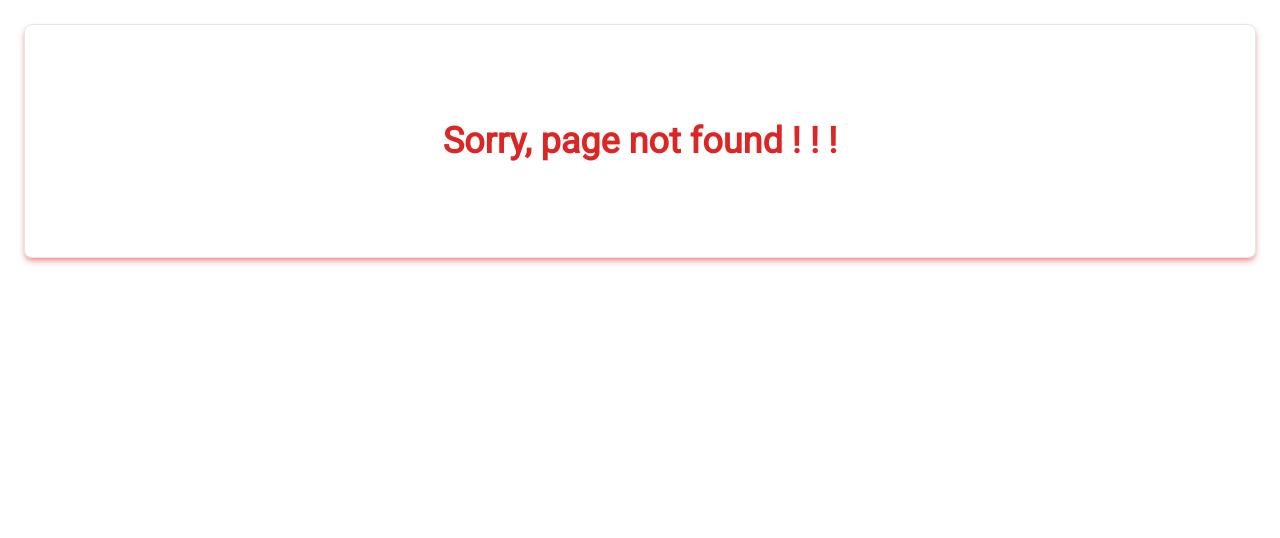
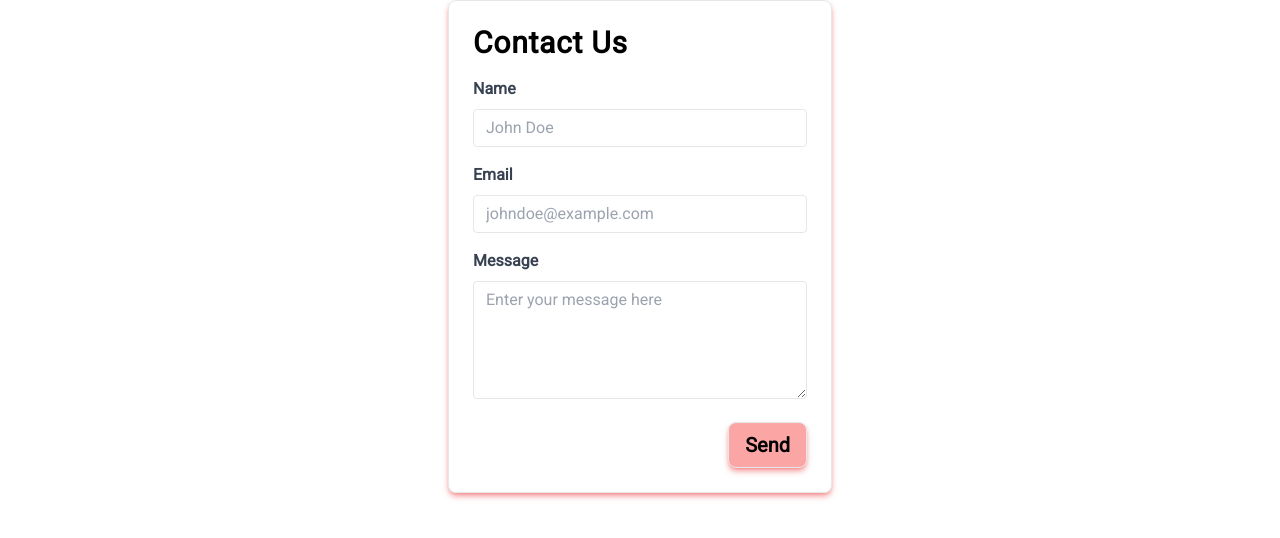
Before and after one commit to Vandhana-Mohan/art-portfolio-frontend, a React (Create React App) app: page /contact in a window 1280 px wide. Before the commit this address had no page. Shown: the top 538 px of the page. Built offline with nearby package versions, Linux system fonts and the light colour scheme.

Commit message:
start contactust

```diff
--- a/src/App.js
+++ b/src/App.js
@@ -17,7 +17,7 @@ function App() {
         <main>
           <Routes>
             <Route path="/about" element={<AboutUs />} />
-            {/* <Route path="/contact" element={<ContactUs />} /> */}
+            <Route path="/contact" element={<ContactUs />} />
             {/* <Route path="/developers" element={<Developer />} /> */}
             {/* <Route path="/groceries/:id/edit" element={<Edit />} />
             <Route path="/groceries/new" element={<New />} />
--- a/src/components/AboutUs.js
+++ b/src/components/AboutUs.js
@@ -2,7 +2,7 @@ import { Link } from "react-router-dom";
 
 function AboutUs() {
   return (
-    <div className="mx-auto px-4 py-10 max-w-lg rounded-lg shadow-green-500/50 border shadow-md">
+    <div className="mx-auto px-4 py-10 max-w-lg rounded-lg shadow-red-500/50 border shadow-md">
       <h1 className="text-3xl font-bold tracking-wide text-gray-900">
         About FreshPick
       </h1>
@@ -18,7 +18,7 @@ function AboutUs() {
         game, while saving time and money.
       </p>
       <Link to="/">
-        <h2 className="mt-10 bg-green-300 hover:bg-green-100 text-2xl font-bold py-3 px-3 flex focus:outline-none focus:shadow-outline rounded-lg shadow-green-500/50 border shadow-md w-max">
+        <h2 className="mt-10 m-6 bg-red-300 hover:bg-red-100 text-2xl font-bold py-3 px-3 flex focus:outline-none focus:shadow-outline rounded-lg shadow-red-500/50 border shadow-md w-max">
           Lets Begin Shopping &nbsp;&nbsp;🛒 &nbsp;🛒 &nbsp;🛒
         </h2>
       </Link>
--- a/src/components/ContactUs.js
+++ b/src/components/ContactUs.js
@@ -0,0 +1,78 @@
+import { useState } from "react";
+
+function ContactUs() {
+  const [name, setName] = useState("");
+  const [email, setEmail] = useState("");
+  const [message, setMessage] = useState("");
+
+  const handleSubmit = (event) => {
+    event.preventDefault();
+    alert(`Thank you for your message, ${name}! We will get back to you soon.`);
+    setName("");
+    setEmail("");
+    setMessage("");
+  };
+
+  return (
+    <div className="max-w-sm mx-auto border p-6 rounded-lg shadow-red-500/50 border shadow-md">
+      <h1 className="text-3xl font-bold tracking-wide mb-4">Contact Us</h1>
+      <form onSubmit={handleSubmit}>
+        <div className="mb-4">
+          <label className="block text-gray-700 font-bold mb-2" htmlFor="name">
+            Name
+          </label>
+          <input
+            className="appearance-none border rounded w-full py-2 px-3 text-gray-700 leading-tight focus:outline-none focus:shadow-outline"
+            id="name"
+            type="text"
+            placeholder="John Doe"
+            value={name}
+            onChange={(event) => setName(event.target.value)}
+            required
+          />
+        </div>
+        <div className="mb-4">
+          <label className="block text-gray-700 font-bold mb-2" htmlFor="email">
+            Email
+          </label>
+          <input
+            className="appearance-none border rounded w-full py-2 px-3 text-gray-700 leading-tight focus:outline-none focus:shadow-outline"
+            id="email"
+            type="email"
+            placeholder="johndoe@example.com"
+            value={email}
+            onChange={(event) => setEmail(event.target.value)}
+            required
+          />
+        </div>
+        <div className="mb-4">
+          <label
+            className="block text-gray-700 font-bold mb-2"
+            htmlFor="message"
+          >
+            Message
+          </label>
+          <textarea
+            className="appearance-none border rounded w-full py-2 px-3 text-gray-700 leading-tight focus:outline-none focus:shadow-outline"
+            id="message"
+            rows="5"
+            placeholder="Enter your message here"
+            value={message}
+            onChange={(event) => setMessage(event.target.value)}
+            required
+          />
+        </div>
+        <div className="flex justify-end">
+          <button
+            className="bg-red-300 hover:bg-red-100 text-xl font-bold py-2 px-4 rounded focus:outline-none focus:shadow-outline rounded-lg shadow-red-500/50 border shadow-md"
+            type="submit"
+          >
+            Send
+          </button>
+        </div>
+      </form>
+    </div>
+  );
+}
+
+export default ContactUs;
```
